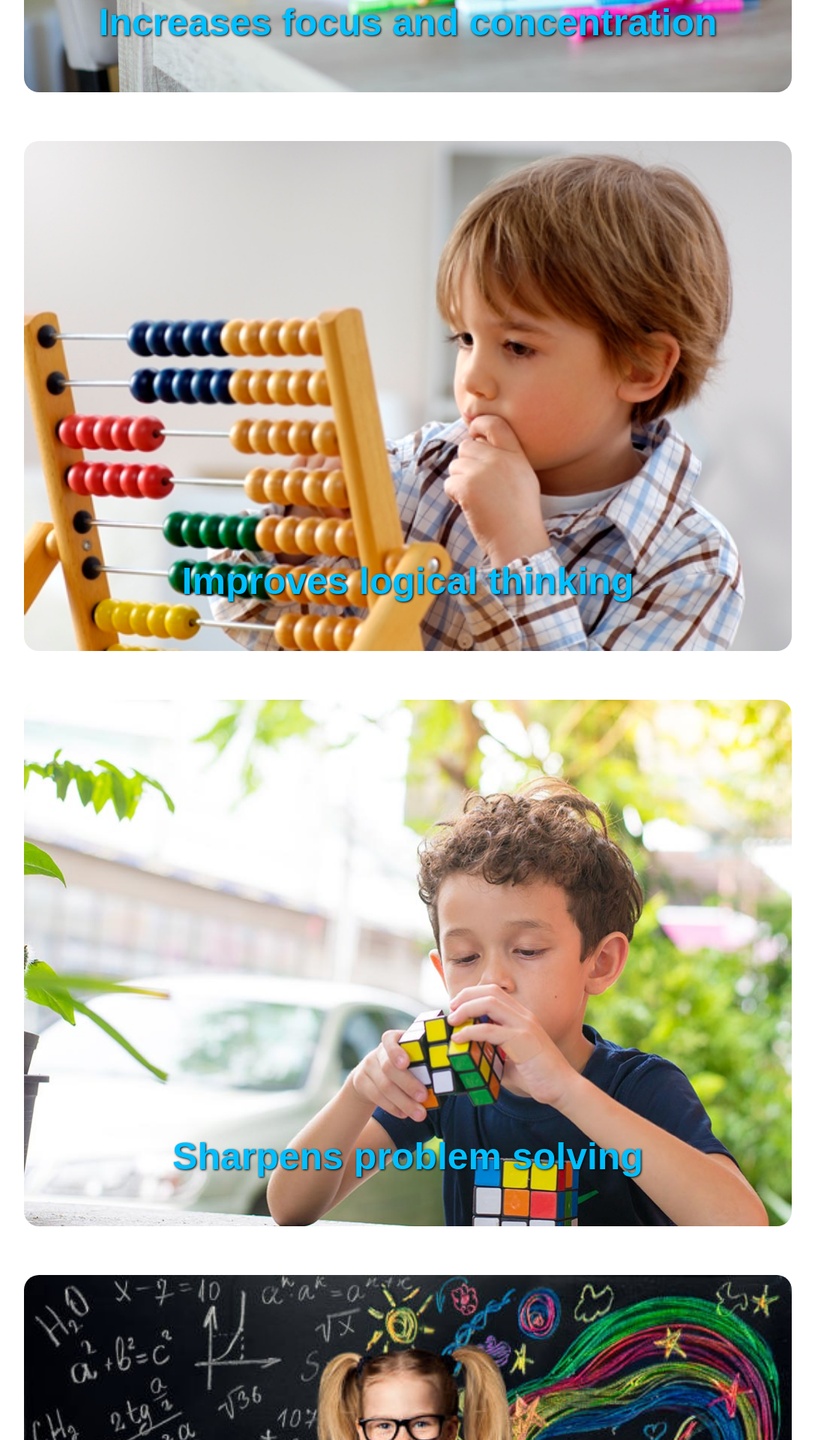
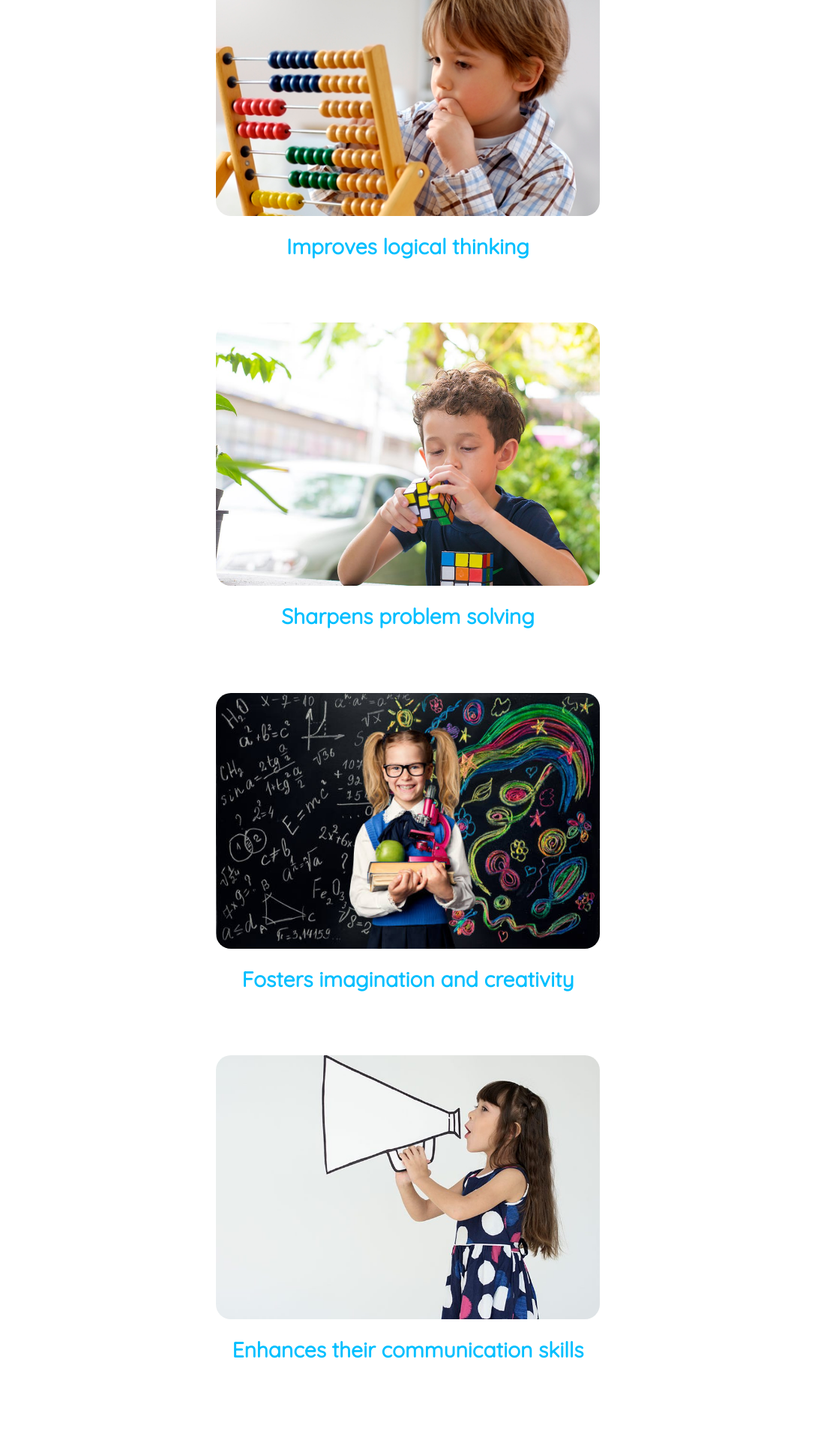
Before and after one commit to shree675/coderskid, a React (Create React App) app: page / in a window 1280 px wide. Shown: the part 3720-5640 px from the top of the page at 75% size, without its empty margins (96-1183 px from the left). Built offline with nearby package versions, Linux system fonts and the light colour scheme; no server answers.

Commit message:
removed parallax

```diff
--- a/src/App.css
+++ b/src/App.css
@@ -105,9 +105,10 @@
 
 .title2 {
   font-size: 3.5vw;
-  font-family: 'Montserrat', sans-serif;
+  font-family: 'Quicksand', sans-serif;
   margin-left: 15%;
   margin-right: 15%;
+  font-weight: bold;
 }
 
 .ul-buttons {
@@ -476,21 +477,20 @@ li {
 }
 
 .future-img {
-  width: 80%;
+  width: 40%;
   margin: 20px;
   border-radius: 20px;
 }
 
 .future-content {
-  font-size: 50px;
-  font-family: sans-serif;
-  margin-top: -150px;
-  margin-bottom: 100px;
+  font-size: 2.2vw;
+  /* font-family:'Segoe UI', Tahoma, Geneva, Verdana, sans-serif; */
+  font-family: 'Quicksand';
   font-weight: bold;
-  /* color:goldenrod; */
-  /* color:rgb(100, 70, 233); */
-  /* text-shadow: 0 0 3px white, 0 0 4px #0000FF; */
-  text-shadow: 1px 1px 3px black;
+  /* margin-top: -150px; */
+  margin-bottom: 60px;
+  font-weight: bold;
+  color: deepskyblue;
 }
 
 .get-started {
--- a/src/components/homepage.js
+++ b/src/components/homepage.js
@@ -243,34 +243,67 @@ class HomePage extends Component {
 
                 <div style={{height: `100px`}}></div>
 
+                {/* <ParallaxProvider>
+                <Parallax y={[100,-50]} tagOuter="figure"> */}
+
                 <div className="future-ready">
                     <div className="future-text">Make your child future ready!</div>
                     <div className="future-subtext">The GenZ workforce will be centered around new computational technologies like ML, AI, VR, AR, Blockchain, IoT and Robotics. An early start to coding will make them the creators of tomorrow.</div>
                     <div className="future-card">
                         <br></br>
-                        <ParallaxProvider>
-                        <Parallax y={[20,-20]} tagOuter="figure">
+                        <br></br>
                         <img src={focus} className="future-img"></img>
-                        <div className="future-content" style={{color: `deepskyblue`}}>Increases focus and concentration</div>
-                        </Parallax>
-                        </ParallaxProvider>
+                        <ScrollAnimation
+                            animateIn='animate__slideInUp'
+                            animateOnce={true}
+                            duration='0.5'
+                            >
+                        <div className="future-content">Increases focus and concentration</div>
+                        </ScrollAnimation>
                         <img src={logic} className="future-img"></img>
-
-                        <div className="future-content" style={{color: `deepskyblue`}}>Improves logical thinking</div>
+                        <ScrollAnimation
+                            animateIn='animate__slideInUp'
+                            animateOnce={true}
+                            duration='0.5'
+                            >
+                        <div className="future-content">Improves logical thinking</div>
+                        </ScrollAnimation>
                         <img src={solve} className="future-img"></img>
-                        <div className="future-content" style={{color: `deepskyblue`}}>Sharpens problem solving</div>
+                        <ScrollAnimation
+                            animateIn='animate__slideInUp'
+                            animateOnce={true}
+                            duration='0.5'
+                            >
+                        <div className="future-content">Sharpens problem solving</div>
+                        </ScrollAnimation>
                         <img src={creative} className="future-img"></img>
-                        <div className="future-content" style={{color: `deepskyblue`}}>Fosters imagination and creativity</div>
-                        <ParallaxProvider>
-                        <Parallax y={[20,-20]} tagOuter="figure">
+                        <ScrollAnimation
+                            animateIn='animate__slideInUp'
+                            animateOnce={true}
+                            duration='0.5'
+                            >
+                        <div className="future-content">Fosters imagination and creativity</div>
+                        </ScrollAnimation>
                         <img src={speak} className="future-img"></img>
-                        <div className="future-content" style={{color: `deepskyblue`}}>Enhances their communication skills</div>
-                        </Parallax>
-                        </ParallaxProvider>
+                        <ScrollAnimation
+                            animateIn='animate__slideInUp'
+                            animateOnce={true}
+                            duration='0.5'
+                            >
+                        <div className="future-content">Enhances their communication skills</div>
+                        </ScrollAnimation>
+                        <div style={{height: `220px`}}></div>
+                        <div style={{fontSize: `3vw`, fontFamily: `Quicksand`, color: `black`, fontWeight: `bold`}}> So, why wait?</div>
+                        <Link to='/form' >
+                        <button className="headBut2">Book A Free Class Now!</button>
+                        </Link>
                     </div>
                 </div>
 
-                <div style={{height: `100px`}}></div>
+                {/* </Parallax>
+                        </ParallaxProvider>            */}
+
+                <div style={{height: `400px`}}></div>
 
                 <div className="plans-section">
                     <div className="title2">Courses designed for every child</div>
@@ -382,7 +415,7 @@ class HomePage extends Component {
                 <div className="segment">
                     <Link to='/form' style={{textDecoration: `none`, color: `black`, width: `300px`}}>
                         <div onClick={this.props.ordered} className="free-class-button2" style={{textAlign: `center`}}>
-                            <div>BOOK A FREE CLASS NOW</div>
+                            <div>BOOK A FREE CLASS</div>
                         </div>
                     </Link>
                 </div>
```
